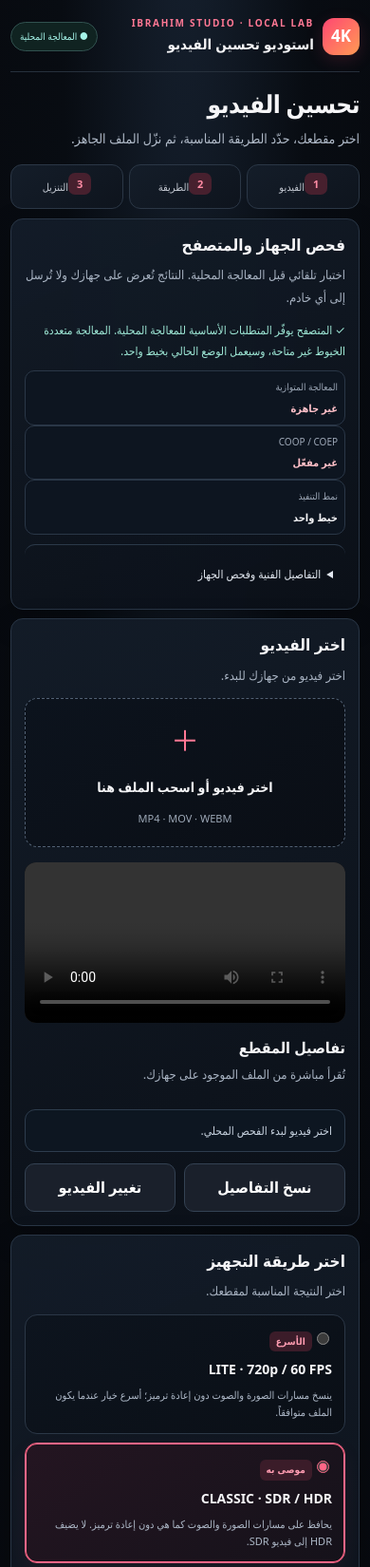
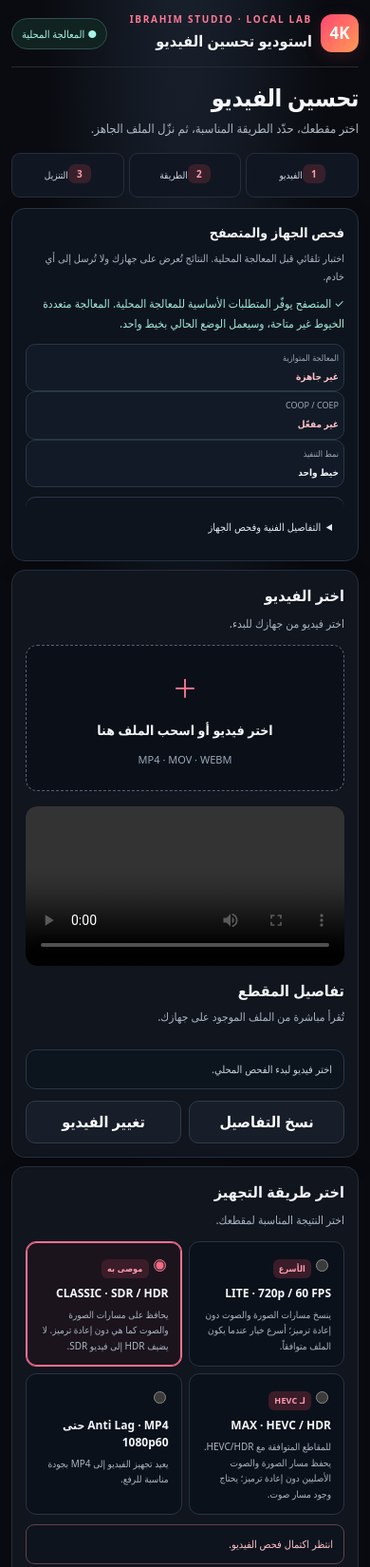
Before and after one commit to aa12345678kna-lgtm/tik, a plain HTML site: page index.html in a window 390 px wide. Shown: the top 1650 px of the page at 95% size. Drawn offline with Linux system fonts and the light colour scheme.

Commit message:
Refine studio UI layout to a simpler Wudooh-inspired flow

```diff
--- a/index.html
+++ b/index.html
@@ -147,6 +147,104 @@ footer{padding:18px 0;color:#778394}
 @media(min-width:601px){
  .modes{grid-template-columns:1fr 1fr}
  #engineReport{grid-template-columns:repeat(2,minmax(0,1fr))}
+}
+
+
+/* واجهة مبسطة ومنظمة — تغييرات عرض فقط */
+:root{
+  --bg:#090b10;
+  --line:#252b36;
+  --muted:#9da7b5;
+  --text:#f4f6fa;
+  --radius:14px;
+}
+body{background:radial-gradient(ellipse at 50% -18%,#1b2432 0%,#090b10 55%);color:var(--text)}
+.wrap{max-width:780px;padding:0 16px 48px}
+.top{padding:17px 0 13px;margin-bottom:16px;border-bottom:1px solid #252b36}
+.logo{width:40px;height:40px;border-radius:12px}
+.brand h1{font-size:16px;font-weight:750}
+.pill{font-size:11px;padding:7px 10px}
+h2{font-size:clamp(25px,5vw,32px);margin:2px 0 6px;letter-spacing:-.4px}
+.intro{font-size:13px;margin-bottom:14px;color:#aeb7c4}
+.steps{display:flex;gap:7px;margin:12px 0 15px}
+.step{flex:1;text-align:center;border-radius:9px;padding:8px 7px;background:#111722;border-color:#252e3b;font-size:11px;color:#d0d7e2}
+.step b{width:20px;height:20px;border-radius:7px;background:#38202b;color:#ff9bb0;margin-left:5px}
+.card{margin:10px 0;padding:17px;background:#10151e;border:1px solid #252e3b;border-radius:14px;box-shadow:0 8px 24px #0002}
+.card h3{font-size:16px;margin-bottom:6px}
+.sub{font-size:12px;line-height:1.75;margin-bottom:12px;color:#a5afbd}
+.drop{min-height:132px;padding:24px 14px;border:1.5px dashed #566276;border-radius:12px;background:#0b1018}
+.drop:hover,.drop.drag{border-color:#ff7894;background:#17131b}
+.uploadIcon{font-size:27px}
+.drop strong{font-size:14px;margin:6px 0}
+.drop small{font-size:11px;color:#9da8b7}
+.preview{max-height: min(58vh,430px);border-radius:12px;background:#05070b}
+.videoDetails,.meta{gap:7px}
+.metric{padding:10px;background:#0b111a;border-color:#273140;border-radius:10px}
+.metric span{font-size:10px;color:#9da8b7}
+.metric b{font-size:13px}
+.videoActions{gap:8px}
+.videoActions button,.deviceActions button{min-height:40px;padding:9px 13px}
+.modes{gap:8px}
+.mode{min-height:112px;padding:13px;background:#0b111a;border-color:#293342;border-radius:11px}
+.mode:has(input:checked){background:#1b141d;border-color:#ff718f;box-shadow:inset 0 0 0 1px #ff718f}
+.mode strong{font-size:13px;margin:7px 0 5px}
+.mode small{font-size:11px;line-height:1.65;color:#aab4c2}
+.tag{font-size:9px;padding:3px 6px}
+.modeHint{margin-top:10px;padding:10px 11px;background:#0d141e;border-color:#273342;font-size:11px}
+.actions{gap:8px;margin-top:12px}
+.actions button{min-height:43px;padding:10px 15px}
+.actions #start{min-width:150px}
+.primary{background:linear-gradient(110deg,#f04b76,#fa865d)}
+.quiet{background:#171e29;border-color:#303b4b}
+.danger{background:#43232c}
+.progress{height:9px;background:#252e3b}
+.bar{background:linear-gradient(90deg,#f04b76,#fa9a62)}
+.status{font-size:12px}
+.scanState{padding:10px 12px;background:#0c141e;border-color:#293747;font-size:11px}
+.scanChip,.scanItem{background:#0d141e;border-color:#293747}
+.scanChip{padding:9px}
+.scanChip span,.scanItem span{font-size:10px;color:#9da8b7}
+.scanChip b,.scanItem b{font-size:12px}
+.scanReport details{background:#0b111a;border-color:#293747}
+.scanReport summary{font-size:12px;padding:10px 12px}
+.deviceReport{padding:13px;margin:10px 0;background:#0e141d;border-color:#263241}
+.deviceReport h3{font-size:14px}
+.deviceReport .sub{font-size:11px;margin-bottom:8px}
+.deviceKeyIndicators{gap:6px}
+.deviceKey{padding:8px;background:#111a26;border-color:#293747}
+.deviceKey span{font-size:10px}
+.deviceKey b{font-size:11px}
+.deviceDetails summary{font-size:11px}
+.deviceRow{padding:8px;background:#111a26}
+.deviceRow span{font-size:10px}
+.deviceRow b{font-size:11px}
+.processIssue{border-radius:11px}
+#result{border-color:#3b4657}
+#result h4{font-size:14px;margin:14px 0 8px}
+#engineReport{gap:7px}
+footer{font-size:10px;color:#778293;padding-top:15px}
+@media(max-width:600px){
+ .wrap{padding-left:12px;padding-right:12px}
+ .top{padding-top:13px}
+ .card{padding:14px;margin:9px 0}
+ .steps{gap:5px;margin:9px 0 11px}
+ .step{font-size:10px;padding:7px 4px}
+ .step b{margin-left:0;margin-bottom:3px}
+ .modes{grid-template-columns:1fr 1fr;gap:7px}
+ .mode{min-height:118px;padding:10px}
+ .mode strong{font-size:12px}
+ .mode small{font-size:10px}
+ .videoDetails{grid-template-columns:1fr 1fr}
+ .deviceKeyIndicators{grid-template-columns:repeat(3,minmax(0,1fr))}
+ .deviceKey{padding:7px 5px}
+ .deviceKey span{font-size:9px}
+ .deviceKey b{font-size:10px}
+ .actions #start,.actions #cancel{flex:1 1 100%}
+ .videoActions button,.deviceActions button{flex:1}
+}
+@media(max-width:360px){
+ .modes{grid-template-columns:1fr}
+ .pill{max-width:125px;white-space:nowrap}
 }
 
 </style>
```
